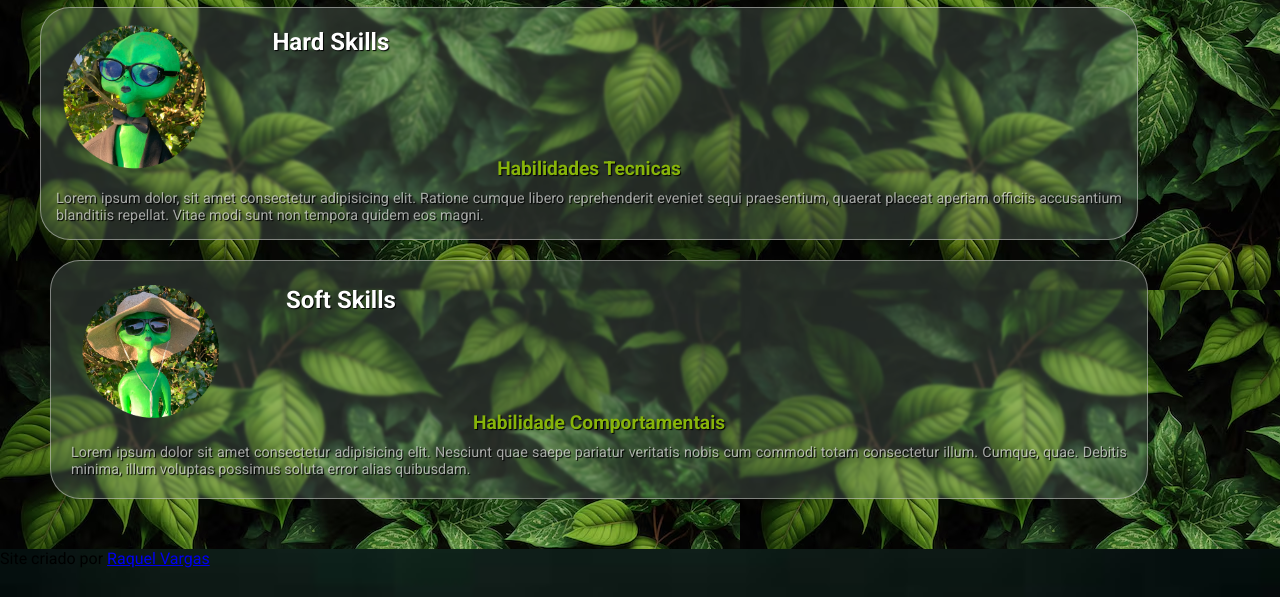
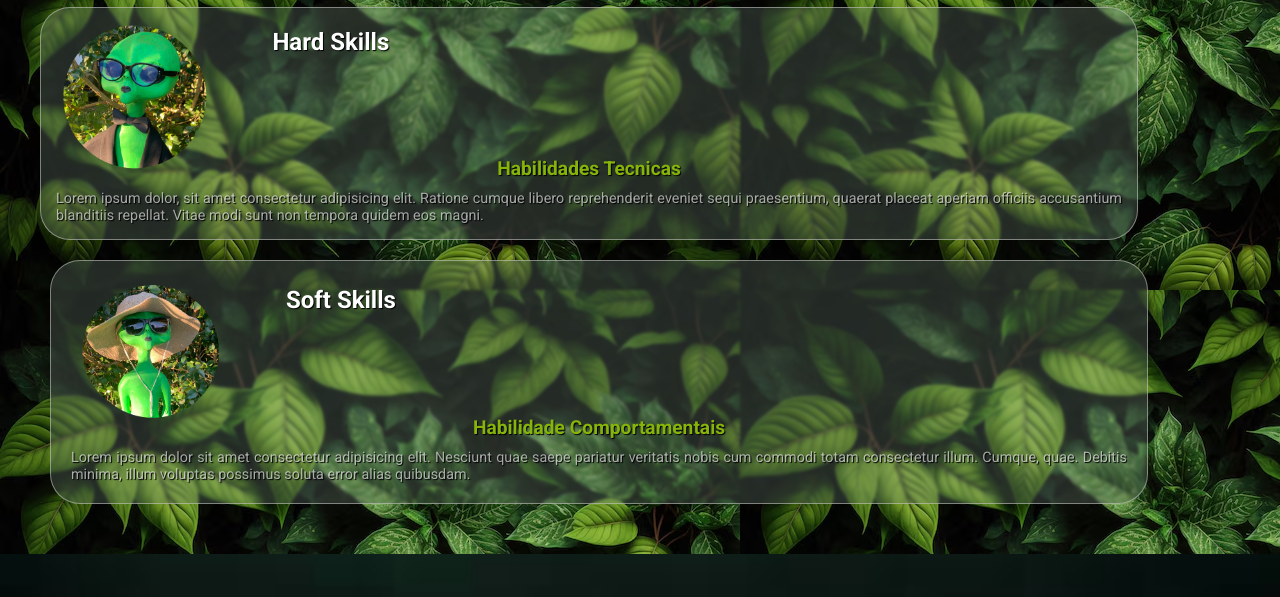
Before and after one commit to Raquel-VF/meu-site, a plain HTML site: page index.html in a window 1280 px wide. Shown: the part 203-800 px from the top of the page. Drawn offline with nearby package versions, Linux system fonts and the light colour scheme; a web font is replaced by a local one.

Commit message:
ajustando o softskill

```diff
--- a/estilos/style.css
+++ b/estilos/style.css
@@ -228,7 +228,7 @@ div#softskill > div#fotosoftskill > h1{
 
 div#softskill > h2{
     padding-bottom: 5px;
-    margin-top: -20px;
+    margin-top: -15px;
     font-size: 1.2em;
     text-align: center;
     color: rgb(135, 180, 10);
--- a/index.html
+++ b/index.html
@@ -54,6 +54,6 @@
             }
         }
     </script>
-    <footer>Site criado por <a href="https://github.com/Raquel-VF" target="_blank">Raquel Vargas</a></footer>
-</body>
+<!--<footer>Site criado por <a href="https://github.com/Raquel-VF" target="_blank">Raquel Vargas</a></footer>
+</body>-->
 </html>
```
